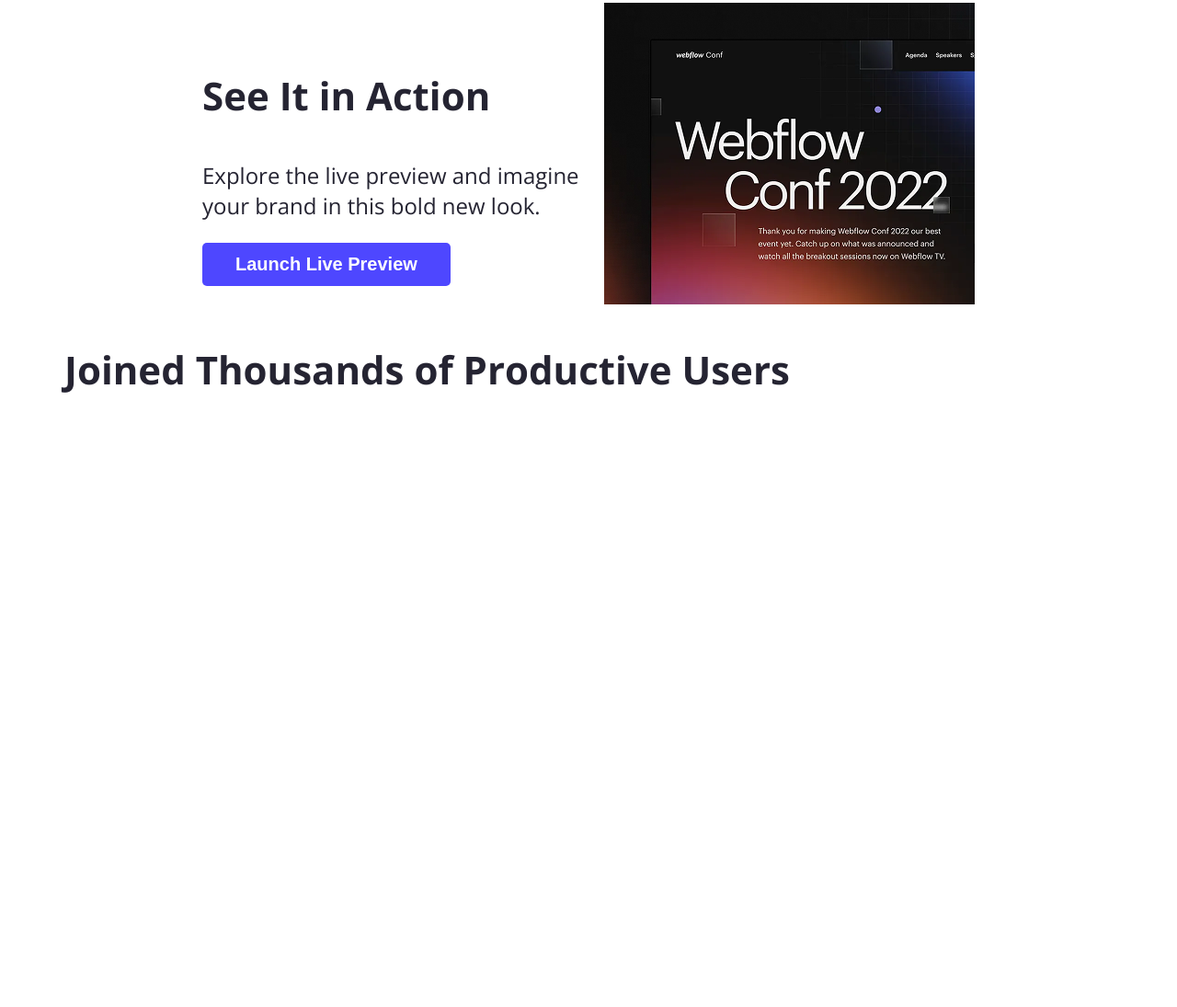
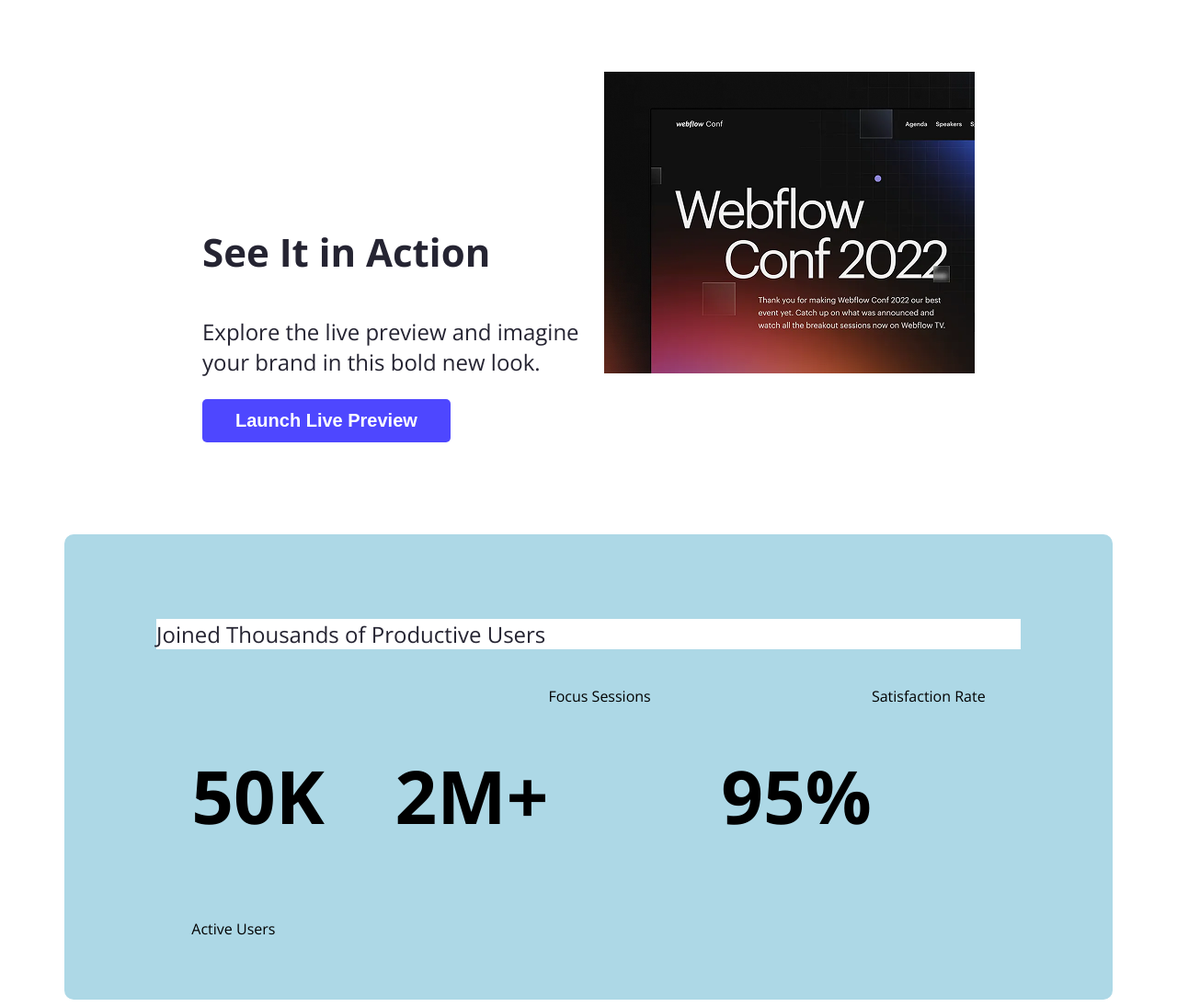
Before and after one commit to BibiFatemaSaima/web-dev-portfolio, a plain HTML site: page index.html in a window 1280 px wide. Shown: the part 637-1732 px from the top of the page at 92% size. Before the commit the page ends 1109 px from the top, so only its background shows below. Drawn offline with nearby package versions, Linux system fonts and the light colour scheme.

Commit message:
added an complet task

```diff
--- a/index.html
+++ b/index.html
@@ -37,13 +37,32 @@
            </div>
            <img class="banner-profile-pic" src="images/wc-mini.png">
         </nav>
-        <section>
-            <h3 class="section-title">Joined Thousands of Productive Users</h3>
-            <div>
-            </div>
+
+        <section class="about secondary-bg ">
+            <h3 class="section-title"></h3>
+               <p class="section-description">Joined Thousands of Productive Users</p>
+               <div class="about-items">
+                   <div class="about-item">
+                        <p class="item-title">50K</p>
+                        <p class="item-description">Active Users</p>
+                   </div>
+                   <div class="about-items">
+                        <p class="item-title">2M+</p>
+                        <p class="item-description">Focus Sessions</p>
+                   </div>
+                   <div class="about-items">
+                        <p class="item-title">95%</p>
+                        <p class="item-description">Satisfaction Rate</p>
+                   </div>
+               </div>
+
 
 
         </section>
+        <section class="skills">
+
+        </section>
+
     </main>
     <footer>
 
--- a/styles/portfolio.css
+++ b/styles/portfolio.css
@@ -33,7 +33,8 @@ nav{
     border: none;
 }
 .secondary-bg{
-    background-color: #252432;
+    background-color:lightblue;
+
 }
 nav ul{
     display: flex;
@@ -78,6 +79,10 @@ main{
     max-width: 1140px;
     margin: 0 auto;
 }
+.main{
+    max-width: 1140px;
+    margin: 0 auto;
+}
 
 /* about styles */
 .about{
@@ -88,5 +93,22 @@ main{
 .banner-profile-pic{
     width: 580px;
 }
+.about{
+    border-radius: 10px;
+    padding: 50px 100px;
+    margin-top: 100px;
+}
+.about-items{
+    display: flex;
+    justify-content: space-around;
+}
+.item-description{
+    justify-content: center;
+}
+.item-title{
+    font-weight: bold;
+    font-size: 80px;
+
+
 /* section styles */
 .
```
